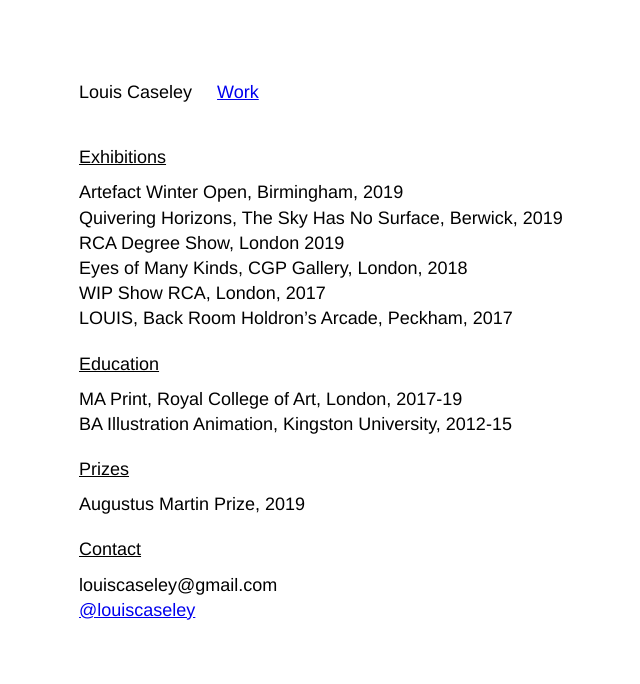
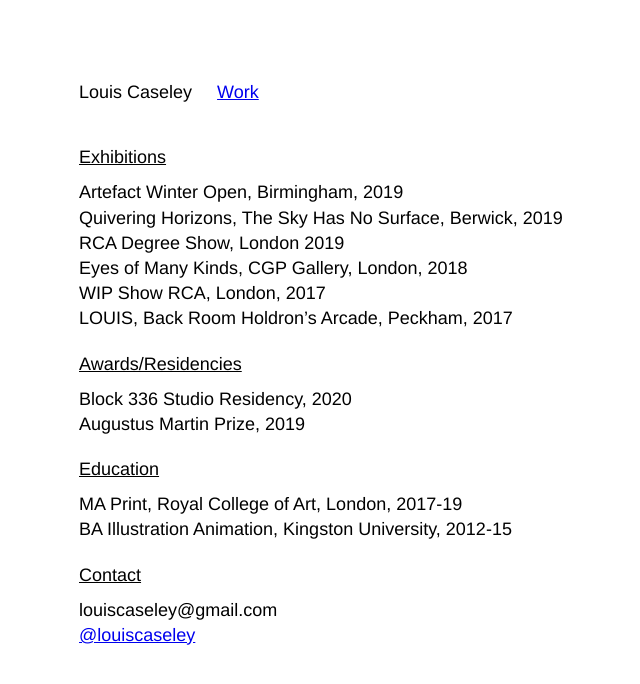
Before and after one commit to vfhwang/louiscaseley, a Jekyll site: the page built from about.md, in a window 1280 px wide. Shown: the top 684 px of the page, without its empty margins (61-701 px from the left). Built offline with Jekyll 4.4.1, drawn with Linux system fonts in a browser that asks for light colours.

Commit message:
Update from Forestry.io Louis Caseley updated about.md

```diff
--- a/about.md
+++ b/about.md
@@ -13,15 +13,16 @@ permalink: "/info/"
 * WIP Show RCA, London, 2017
 * LOUIS, Back Room Holdron’s Arcade, Peckham, 2017
 
+**Awards/Residencies**
+
+* Block 336 Studio Residency, 2020
+* Augustus Martin Prize, 2019
+
 **Education**
 
 * MA Print, Royal College of Art, London, 2017-19
 * BA Illustration Animation, Kingston University, 2012-15
 
-**Prizes**
-
-* Augustus Martin Prize, 2019
-
 **Contact**
 
 * louiscaseley@gmail.com
```
